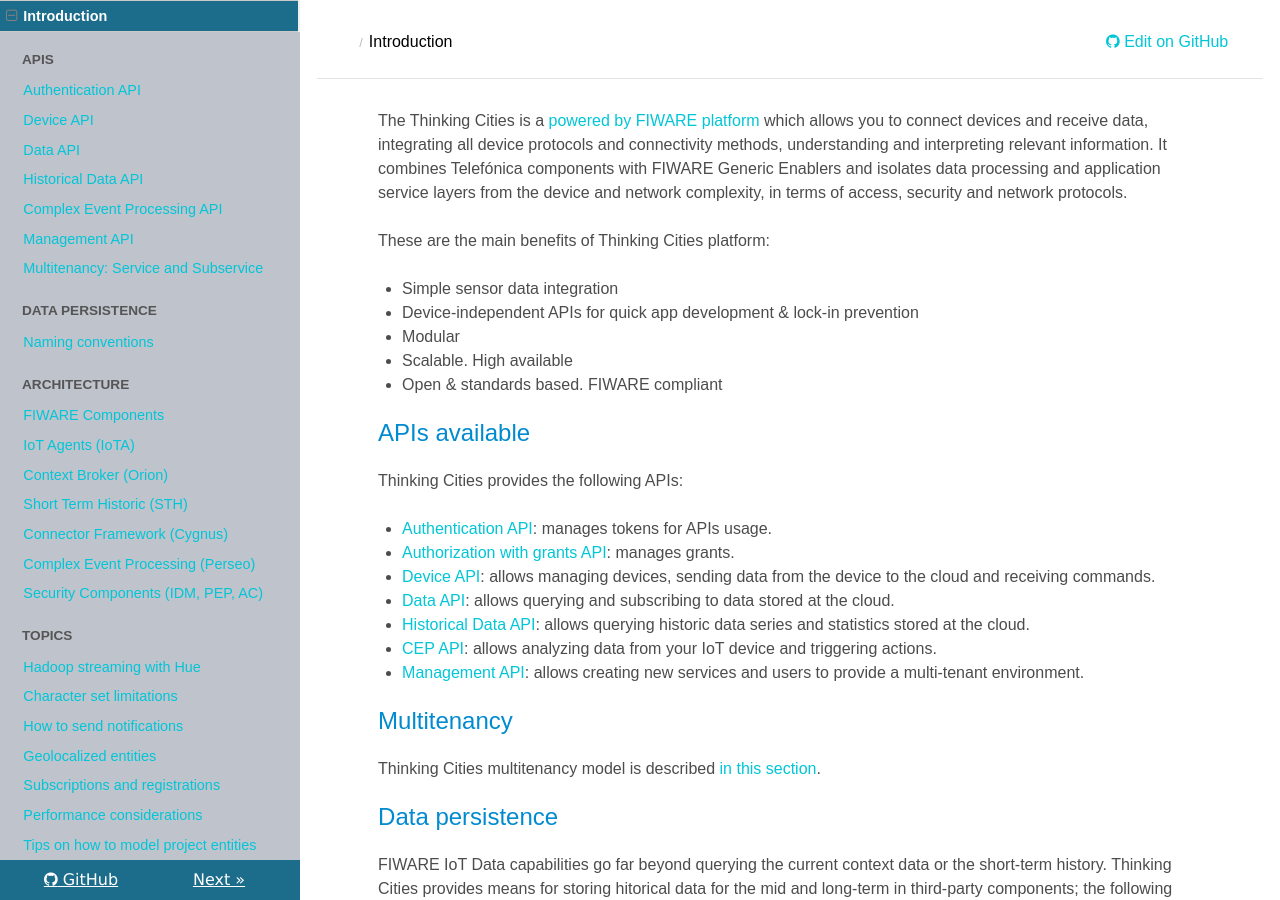
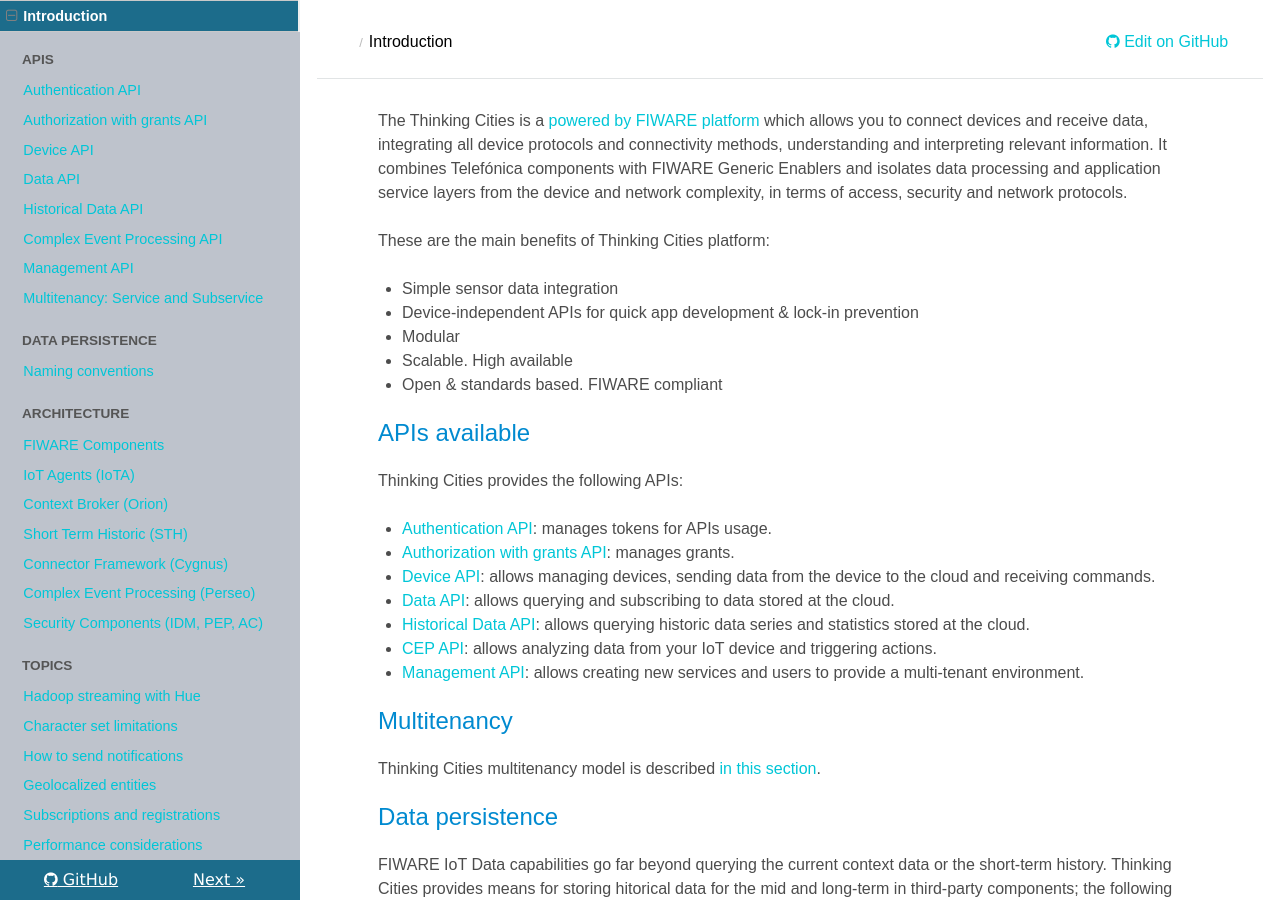
Before and after one commit to telefonicaid/thinking-cities, an MkDocs documentation site: the page built from docs/index.md, in a window 1280 px wide and 900 px high. Built offline with MkDocs 1.6.1, drawn with Linux system fonts in a browser that asks for light colours; nearby versions of some CDN libraries; old or Windows-style settings are respelled for this version of MkDocs.

Commit message:
Update mkdocs.yml

```diff
--- a/mkdocs.yml
+++ b/mkdocs.yml
@@ -13,6 +13,7 @@
   - 'Introduction': 'index.md'
   - 'APIs':
     - 'Authentication API': 'authentication_api.md'
+    - 'Authorization with grants API': 'authorization_api.md'
     - 'Device API': 'device_api.md'
     - 'Data API': 'data_api.md'
     - 'Historical Data API': 'historicdata_api.md'
```
